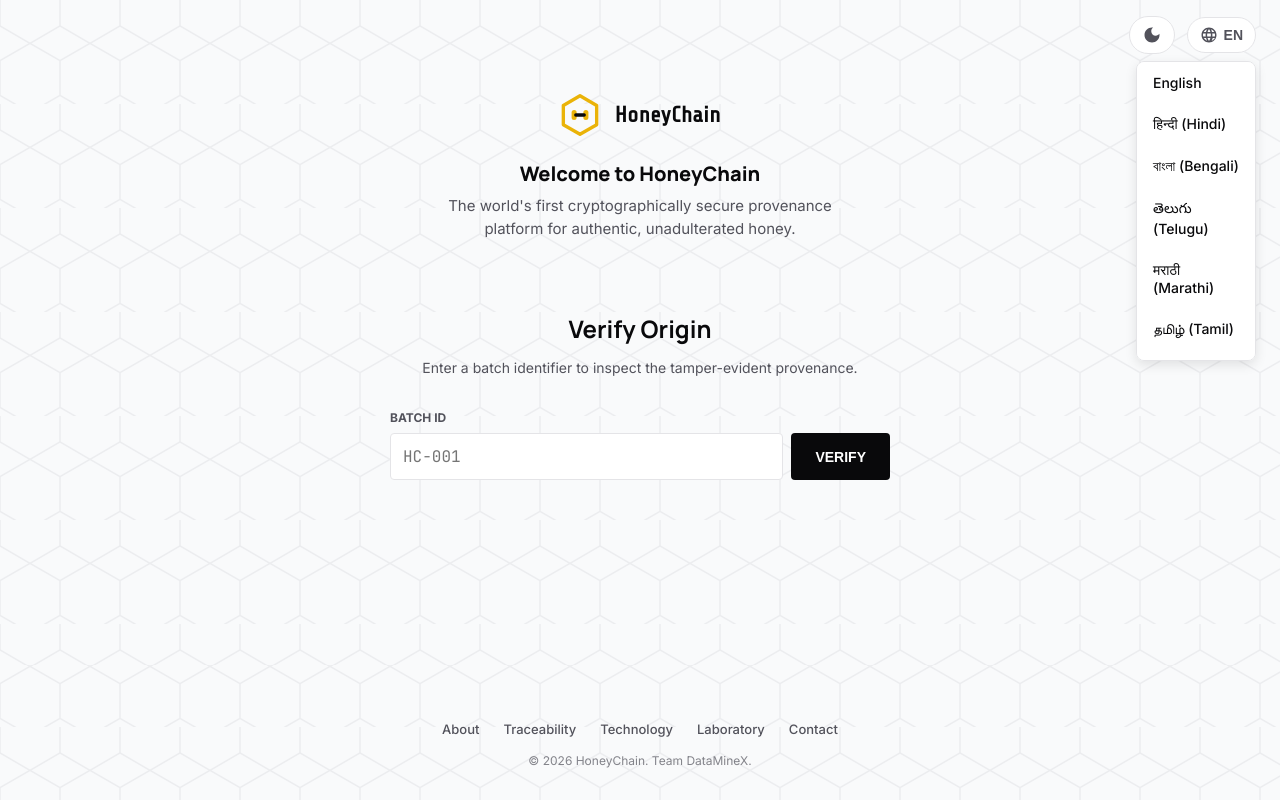
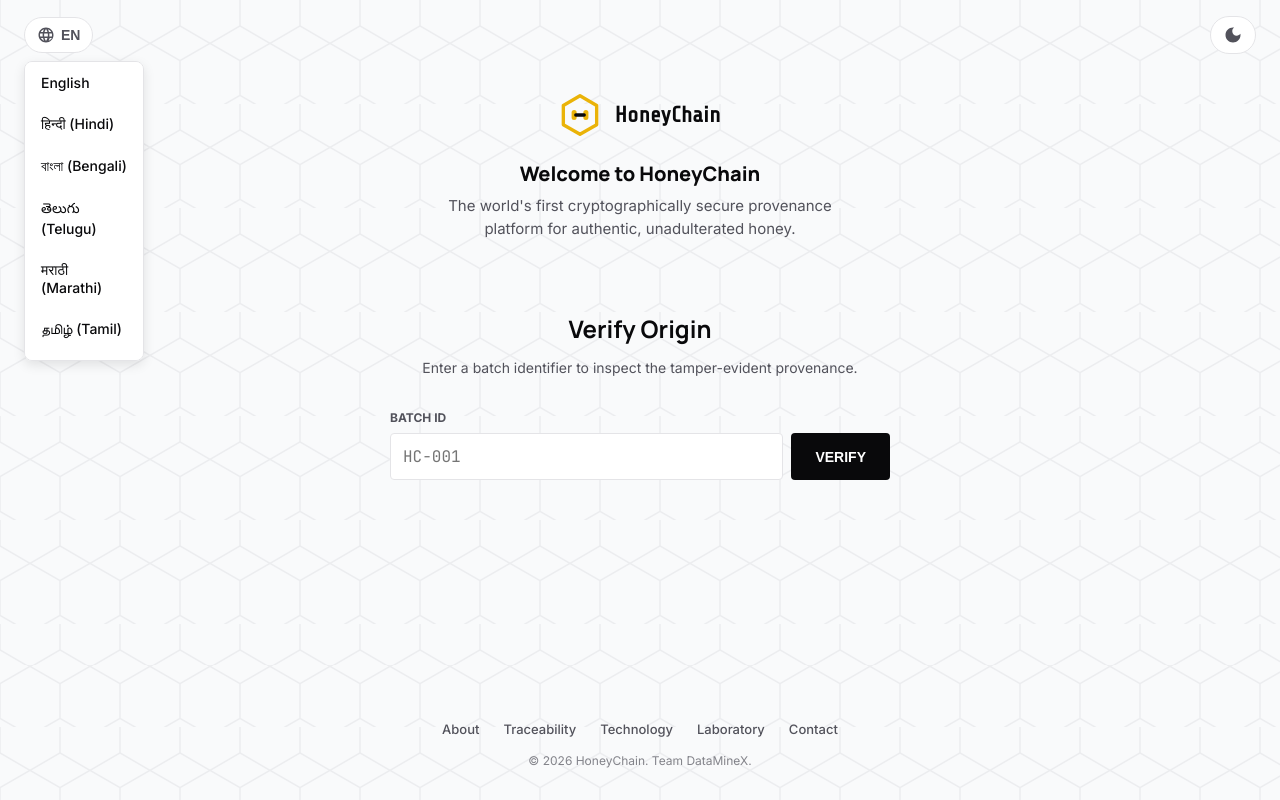
Before and after one commit to PrabhakarG001/web-of-honeychain, a React (Vite) app: page / in a window 1280 px wide. Both pictures are taken after a click on the button "EN". Built offline with nearby package versions, Linux system fonts and the light colour scheme; no server answers.

Commit message:
style: Move language toggle to top-left and keep theme toggle at top-right for better layout balance

```diff
--- a/src/App.tsx
+++ b/src/App.tsx
@@ -137,9 +137,32 @@ export const App: React.FC = () => {
     <div className="app-layout" onClick={() => setShowLangMenu(false)}>
 
       {/* Top Header - Actions Only */}
-      <header className="app-header-centered" style={{ justifyContent: 'flex-end' }}>
-        {/* Right Actions */}
-        <div className="header-right-actions">
+      <header className="app-header-centered" style={{ justifyContent: 'space-between', padding: '16px 24px', width: '100%', boxSizing: 'border-box' }}>
+
+        {/* Left Actions - Language Selector */}
+        <div className="header-left-actions" style={{ display: 'flex', alignItems: 'center' }}>
+          <div className="language-selector-wrapper" onClick={e => e.stopPropagation()}>
+            <button className="icon-toggle-btn language-btn" onClick={() => setShowLangMenu(!showLangMenu)}>
+              <svg xmlns="http://www.w3.org/2000/svg" height="18" width="18" viewBox="0 0 24 24" fill="currentColor">
+                <path d="M11.99 2C6.47 2 2 6.48 2 12s4.47 10 9.99 10C17.52 22 22 17.52 22 12S17.52 2 11.99 2zm6.93 6h-2.95c-.32-1.25-.78-2.45-1.38-3.56 1.84.63 3.37 1.91 4.33 3.56zM12 4.04c.83 1.2 1.48 2.53 1.91 3.96h-3.82c.43-1.43 1.08-2.76 1.91-3.96zM4.26 14C4.09 13.36 4 12.69 4 12s.09-1.36.26-2h3.38c-.08.66-.14 1.32-.14 2 0 .68.06 1.34.14 2H4.26zm.81 2h2.95c.32 1.25.78 2.45 1.38 3.56-1.84-.63-3.37-1.9-4.33-3.56zm2.95-8H5.07c.96-1.66 2.49-2.93 4.33-3.56C8.81 5.55 8.35 6.75 8.02 8zM12 19.96c-.83-1.2-1.48-2.53-1.91-3.96h3.82c-.43 1.43-1.08 2.76-1.91 3.96zM14.34 14H9.66c-.09-.66-.16-1.32-.16-2 0-.68.07-1.35.16-2h4.68c.09.65.16 1.32.16 2 0 .68-.07 1.34-.16 2zm1.25 5.56c.6-1.11 1.06-2.31 1.38-3.56h2.95c-.96 1.65-2.49 2.93-4.33 3.56zM16.36 14c.08-.66.14-1.32.14-2 0-.68-.06-1.34-.14-2h3.38c.17.64.26 1.31.26 2s-.09 1.36-.26 2h-3.38z"/>
+              </svg>
+              <span style={{ fontSize: '14px', fontWeight: 600, marginLeft: '6px' }}>{language}</span>
+            </button>
+
+            {showLangMenu && (
+              <div className="language-dropdown" style={{ maxHeight: '300px', overflowY: 'auto', left: 0, right: 'auto' }}>
+                {languages.map(lang => (
+                  <button key={lang.code} onClick={() => { setLanguage(lang.code); setShowLangMenu(false); }}>
+                    {lang.name}
+                  </button>
+                ))}
+              </div>
+            )}
+          </div>
+        </div>
+
+        {/* Right Actions - Theme Toggle */}
+        <div className="header-right-actions" style={{ display: 'flex', alignItems: 'center' }}>
 
           {/* Theme Toggle Button */}
           <button className="icon-toggle-btn" onClick={() => setIsDark(!isDark)} aria-label="Toggle theme">
@@ -155,27 +178,6 @@ export const App: React.FC = () => {
               </svg>
             )}
           </button>
-
-          {/* Language Selector */}
-          <div className="language-selector-wrapper" onClick={e => e.stopPropagation()}>
-            <button className="icon-toggle-btn language-btn" onClick={() => setShowLangMenu(!showLangMenu)}>
-              <svg xmlns="http://www.w3.org/2000/svg" height="18" width="18" viewBox="0 0 24 24" fill="currentColor">
-                <path d="M11.99 2C6.47 2 2 6.48 2 12s4.47 10 9.99 10C17.52 22 22 17.52 22 12S17.52 2 11.99 2zm6.93 6h-2.95c-.32-1.25-.78-2.45-1.38-3.56 1.84.63 3.37 1.91 4.33 3.56zM12 4.04c.83 1.2 1.48 2.53 1.91 3.96h-3.82c.43-1.43 1.08-2.76 1.91-3.96zM4.26 14C4.09 13.36 4 12.69 4 12s.09-1.36.26-2h3.38c-.08.66-.14 1.32-.14 2 0 .68.06 1.34.14 2H4.26zm.81 2h2.95c.32 1.25.78 2.45 1.38 3.56-1.84-.63-3.37-1.9-4.33-3.56zm2.95-8H5.07c.96-1.66 2.49-2.93 4.33-3.56C8.81 5.55 8.35 6.75 8.02 8zM12 19.96c-.83-1.2-1.48-2.53-1.91-3.96h3.82c-.43 1.43-1.08 2.76-1.91 3.96zM14.34 14H9.66c-.09-.66-.16-1.32-.16-2 0-.68.07-1.35.16-2h4.68c.09.65.16 1.32.16 2 0 .68-.07 1.34-.16 2zm1.25 5.56c.6-1.11 1.06-2.31 1.38-3.56h2.95c-.96 1.65-2.49 2.93-4.33 3.56zM16.36 14c.08-.66.14-1.32.14-2 0-.68-.06-1.34-.14-2h3.38c.17.64.26 1.31.26 2s-.09 1.36-.26 2h-3.38z"/>
-              </svg>
-              <span style={{ fontSize: '14px', fontWeight: 600, marginLeft: '6px' }}>{language}</span>
-            </button>
-
-            {showLangMenu && (
-              <div className="language-dropdown" style={{ maxHeight: '300px', overflowY: 'auto' }}>
-                {languages.map(lang => (
-                  <button key={lang.code} onClick={() => { setLanguage(lang.code); setShowLangMenu(false); }}>
-                    {lang.name}
-                  </button>
-                ))}
-              </div>
-            )}
-          </div>
-
         </div>
       </header>
 
```
Also changed, not shown: 1 other file (tests, documents, lock files or other folders).
